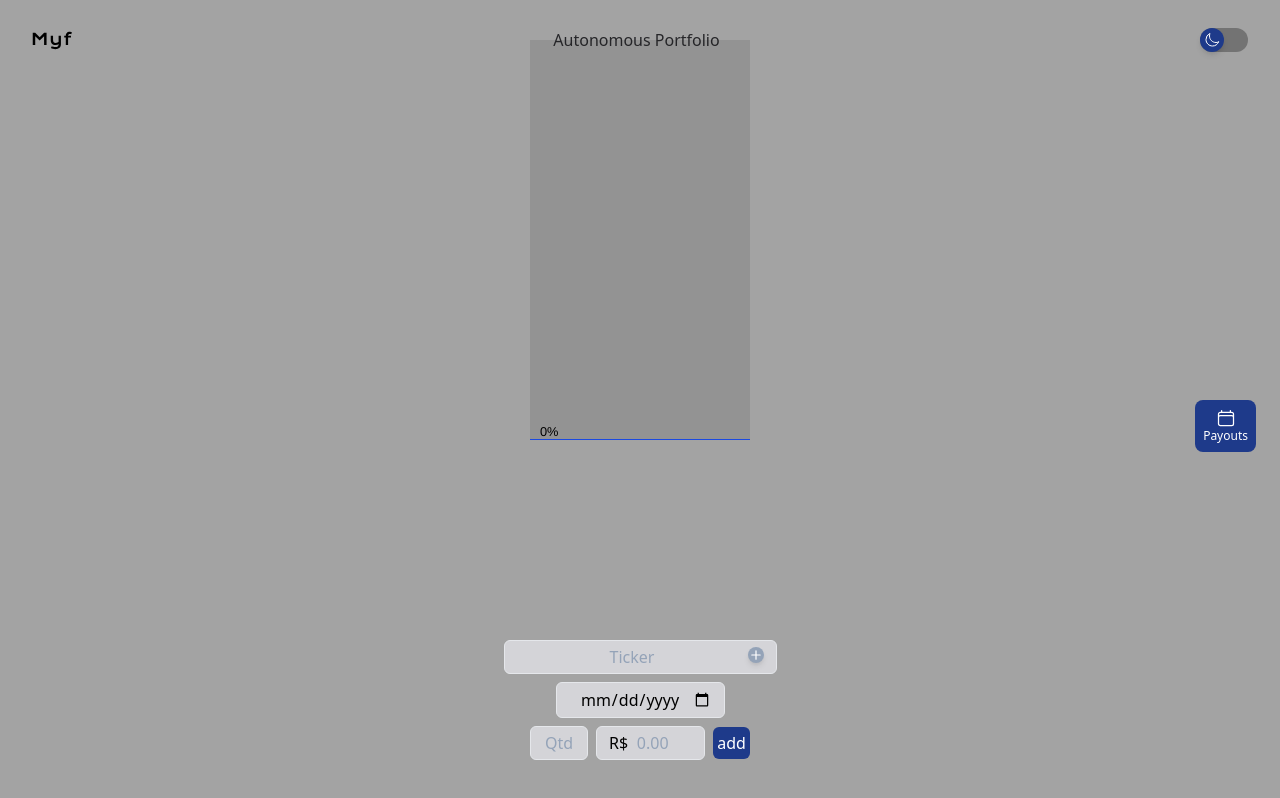
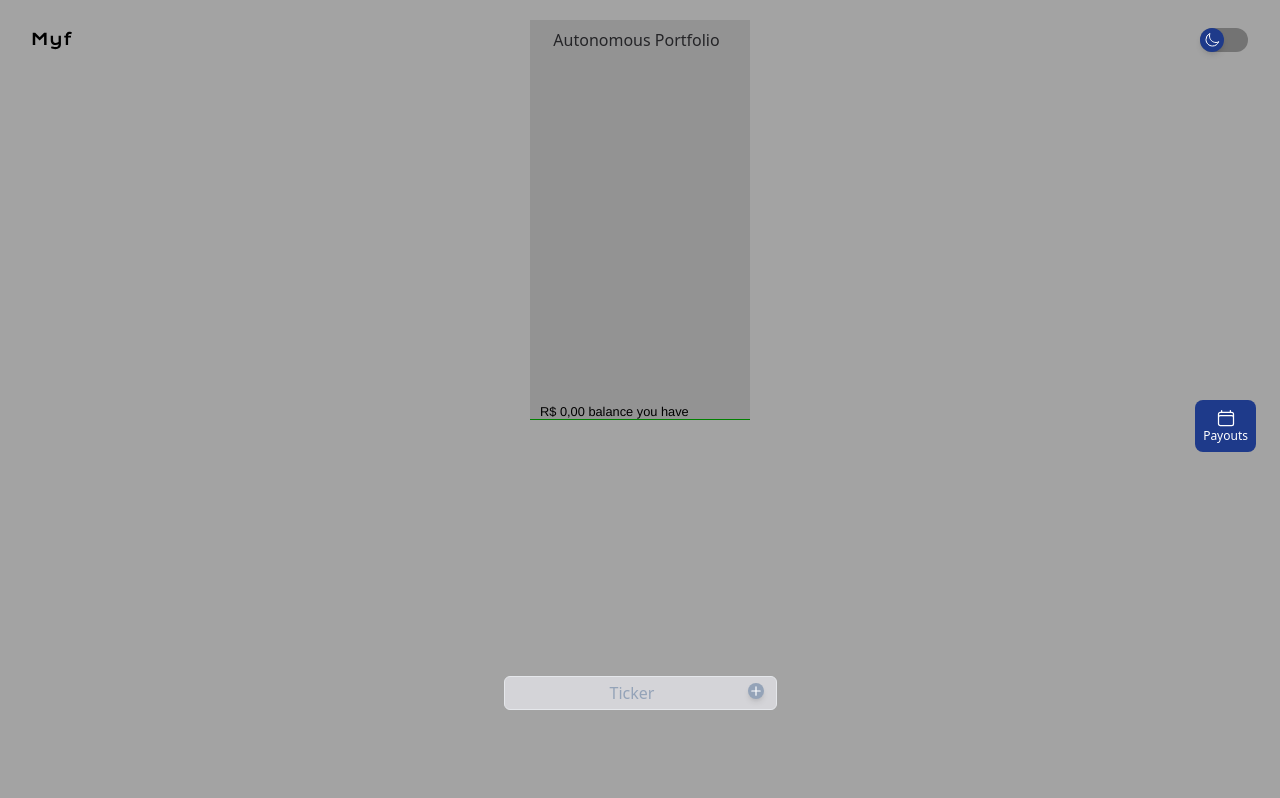
Before and after one commit to lowlife-technology/myf-pwa, a React (Vite) app: page /AutoPay in a window 1280 px wide. Built offline with nearby package versions, Linux system fonts and the light colour scheme.

Commit message:
feat: finish autopay

```diff
--- a/src/components/MaskedInput/MaskedInput.tsx
+++ b/src/components/MaskedInput/MaskedInput.tsx
@@ -19,11 +19,11 @@ export const MaskedInput = ({ form, small, children, placeholder }: MaskedInputP
           <PatternFormat
             id='date'
             placeholder={placeholder}
-            format={'##/##/####'}
+            format={'##/ ##/ ####'}
             onValueChange={(values) => {
               form.setValue('date', values.value);
             }}
-            className={`bg-transparent placeholder-slate-400 focus:outline-none ${
+            className={`bg-transparent text-center placeholder-slate-400 focus:outline-none ${
               small ? 'w-10' : ''
             } `}
           />
--- a/src/components/ProgressBar/index.tsx
+++ b/src/components/ProgressBar/index.tsx
@@ -148,7 +148,7 @@ const ProgressBar: React.FC<ProgressBarProps> = ({
   };
 
   return (
-    <div className={`${hight} absolute bottom-[160px] items-end flex`}>
+    <div className={`${hight} absolute bottom-[130px] items-end flex`}>
       <HighchartsReact
         containerProps={{ style: { height: containerHeigh } }}
         highcharts={Highcharts}
--- a/src/pages/AutoPayCalc/AutoPayCalc.tsx
+++ b/src/pages/AutoPayCalc/AutoPayCalc.tsx
@@ -1,4 +1,4 @@
-import { ChangeEvent, useState } from 'react';
+import { ChangeEvent, useEffect, useState } from 'react';
 import { AutoPaySlice, getAssetsThunk } from './slices/AutoPaySlices';
 import { InputConsumer } from './InputConsumer/NormalDataConsumer/InputConsumer';
 import { useAppSelector } from '../../hooks/useAppSelector';
@@ -8,35 +8,46 @@ import { DividendList } from './DividendList/DividendList';
 import { ComplementalInfo } from './ComplementalInfo/ComplementalInfo';
 import { Drawer } from '../../components/Drawer/Drawer';
 import { Chart } from './Chart/Chart';
+import { useForm } from 'react-hook-form';
+import { DataConsumer } from './InputConsumer/DateConsumer/DateConsumer';
 
 export default function AutoPayCalc() {
-  const [boughtDate, setBoughtDate] = useState('');
   const [asset, setAsset] = useState('');
   const [quant, setQuant] = useState(0);
   const [price, setPrice] = useState(0);
+  const [flip, setFlip] = useState(false);
+  const [formateDate, setFormateDate] = useState('');
+  const [formatedDayBought, setFormatedDayBought] = useState<Date | string>('');
+
+  // console.log(formatedDayBought);
 
   const dispatch = useAppDispatch();
 
-  const { cashDividends } = useAppSelector((store) => store.AutoPayReducer.data.dividendsData);
+  const form = useForm();
+
+  const { cashDividends } = useAppSelector((store) => store?.AutoPayReducer?.data?.dividendsData);
   const { data } = useAppSelector((store) => store.AutoPayReducer);
 
   const onAssetChose = () => {
-    dispatch(getAssetsThunk(asset));
+    // eslint-disable-next-line @typescript-eslint/no-explicit-any
+    dispatch<any>(getAssetsThunk(asset));
   };
 
-  console.log('ANTES', boughtDate);
+  // console.log('ANTES', form.getValues('date'));
 
-  const day = boughtDate.slice(8, 10);
-  const month = boughtDate.slice(5, 7);
-  const year = boughtDate.slice(0, 4);
+  useEffect(() => {
+    const day = form.getValues('date')?.slice(4, 8);
+    const month = form.getValues('date')?.slice(2, 4);
+    const year = form.getValues('date')?.slice(0, 2);
 
-  const formateDate = `${year}-${month}-${day}`;
+    const formatedDate = `${year}-${month}-${day}`;
+    setFormateDate(formatedDate);
 
-  console.log('durante', formateDate);
+    const dayBought = new Date(formateDate);
+    setFormatedDayBought(dayBought);
 
-  const formatedDayBought = new Date(formateDate);
-
-  console.log('depois', formatedDayBought);
+    // console.log('depois', formatedDayBought);
+  }, [form.watch('date')]);
 
   const pagamentosFiltrados = cashDividends.filter(
     (pagamento) => new Date(pagamento.paymentDate) > formatedDayBought
@@ -52,7 +63,7 @@ export default function AutoPayCalc() {
 
   const handleAddNewPurchase = () => {
     const newBoughtPerMonthData = {
-      startDate: boughtDate,
+      startDate: formateDate,
       quantity: quant,
       regularMarketPrice: price,
       purchaseVolume: quant * price,
@@ -61,6 +72,10 @@ export default function AutoPayCalc() {
     };
 
     dispatch(AutoPaySlice.actions.addOwnerPurchase(newBoughtPerMonthData));
+
+    setPrice(0);
+    setQuant(0);
+    setFlip(false);
   };
 
   return (
@@ -78,14 +93,14 @@ export default function AutoPayCalc() {
           onClick={onAssetChose}
           value={asset}
         />
-
-        <InputConsumer
-          placeholder='Date da compra'
-          type='date'
-          onChange={(e: ChangeEvent<HTMLInputElement>) => setBoughtDate(e.target.value)}
-          value={boughtDate}
-        />
-        <div className='flex gap-2 items-center'>
+        {!flip ? (
+          <div
+            className={`flex gap-2 items-center ${data.shortName ? 'opacity-95' : 'opacity-0'}`}
+          >
+            <DataConsumer form={form} placeholder={'00/00/0000'} onClick={() => setFlip(true)} />
+          </div>
+        ) : (
+          <div className='flex gap-2 items-center opacity-95'>
             <InputConsumer
               type='text'
               size='small'
@@ -110,6 +125,7 @@ export default function AutoPayCalc() {
               add
             </button>
           </div>
+        )}
         <Chart />
         <Drawer>
           <DividendList data={data} />
--- a/src/pages/AutoPayCalc/Chart/Chart.tsx
+++ b/src/pages/AutoPayCalc/Chart/Chart.tsx
@@ -2,37 +2,58 @@ import { useEffect, useState } from 'react';
 import ProgressBar, { StackedDataType } from '../../../components/ProgressBar';
 import { useAppSelector } from '../../../hooks/useAppSelector';
 import { decimalToBRLCurrency } from '../../../functions/DecimalToBrlCurrency';
+import { YAxisPlotLinesOptions } from 'highcharts';
 
 export const Chart = () => {
   const [color, setColor] = useState('rgba(12,12,12,0.5)');
   const [shiftState, setShiftState] = useState(false);
-
   const { staticReducer, data } = useAppSelector((store) => store.AutoPayReducer);
-
-  const regular = data.regularMarketPrice;
+  const [trisal, setTrisal] = useState(0);
 
   const earns = staticReducer.boughtPerMonth.reduce((total, earnPerPurchase) => {
     return total + earnPerPurchase.receivedAmount;
   }, 0);
 
+  const earnsPerCent = Math.floor(earns / 100);
+
   const quantity = staticReducer.boughtPerMonth.reduce((total, quoteQuantity) => {
     return total + quoteQuantity.quantity;
   }, 0);
+  const purchaseVolume = staticReducer.boughtPerMonth.reduce((total, marketPrice) => {
+    return total + marketPrice.purchaseVolume;
+  }, 0);
 
-  const vallumn = quantity * regular + earns;
+  const muchValuated = data.regularMarketPrice * quantity;
 
-  const inCash = Math.floor(vallumn / 100);
+  const valorization = muchValuated - purchaseVolume;
+  const valorizationPerCents = Math.floor(valorization / 100);
+
+  const balance = earns + valorization;
+  const balancePerCents = Math.floor(balance / 100);
 
   useEffect(() => {
-    const interval = setInterval(() => {
+    const interval1 = setInterval(() => {
       const newColor = getRandomColor();
       setColor(newColor);
       setShiftState((prevShiftState) => !prevShiftState);
+    }, 4000);
+    const interval2 = setInterval(() => {
+      if (trisal === 0) {
+        setTrisal(1);
+        console.log('zero');
+      } else if (trisal === 1) {
+        setTrisal(2);
+        console.log('um');
+      } else if (trisal === 2) {
+        setTrisal(0);
+        console.log('dois');
+      }
     }, 8000);
     return () => {
-      clearInterval(interval);
+      clearInterval(interval1);
+      clearInterval(interval2);
     };
-  }, []);
+  }, [trisal]);
 
   function getRandomColor() {
     const r = 12;
@@ -42,34 +63,88 @@ export const Chart = () => {
     return `rgba(${r},${g},${b},${alpha})`;
   }
 
-  const number = [inCash];
+  const numberObj = () => {
+    if (trisal === 0) {
+      return balancePerCents;
+    } else if (trisal === 1) {
+      return valorizationPerCents;
+    } else if (trisal === 2) {
+      return earnsPerCent;
+    }
+  };
+
+  const number = [numberObj()];
   const stacks = number.map((num) => ({
     y: num,
     color: color
   }));
 
-  const plotLines: Highcharts.YAxisPlotLinesOptions[] = [
-    {
-      value: inCash,
+  const plotLinesObj = () => {
+    if (trisal === 0) {
+      return {
+        value: balancePerCents,
         dashStyle: 'Solid',
-      color: '#1B49E0',
+        color: 'green',
         label: {
-        text: `${shiftState ? `R$ ${decimalToBRLCurrency(earns)}` : `${inCash}%`}`,
+          text: `${
+            shiftState
+              ? `R$ ${decimalToBRLCurrency(balance)} balance you have`
+              : `${balancePerCents}% balance you have`
+          }`,
           align: 'left',
           x: 10,
           y: -4
         },
         width: 2,
         zIndex: 5
+      };
+    } else if (trisal === 1) {
+      return {
+        value: valorizationPerCents,
+        dashStyle: 'Solid',
+        color: 'red',
+        label: {
+          text: `${
+            shiftState
+              ? `R$ ${decimalToBRLCurrency(valorization)} valorizated`
+              : `${valorizationPerCents}% valorizated`
+          }`,
+          align: 'left',
+          x: 10,
+          y: -4
+        },
+        width: 2,
+        zIndex: 5
+      };
+    } else if (trisal === 2) {
+      return {
+        value: earnsPerCent,
+        dashStyle: 'Solid',
+        color: 'blue',
+        label: {
+          text: `${
+            shiftState
+              ? `R$ ${decimalToBRLCurrency(earns)} provents you earn`
+              : `${earnsPerCent}% provents you earn`
+          }`,
+          align: 'left',
+          x: 10,
+          y: -4
+        },
+        width: 2,
+        zIndex: 5
+      };
     }
-  ];
+  };
+
+  const plotLines: Highcharts.YAxisPlotLinesOptions[] = [plotLinesObj() as YAxisPlotLinesOptions];
 
   return (
     <ProgressBar
       xLegend={['Agora']}
       chartWidth={220}
       barWidth={220}
-      hight='h-[600px]'
+      hight='h-[650px]'
       plotLines={plotLines}
       type='column'
       stackedData={[{ data: stacks }] as StackedDataType}
--- a/src/pages/AutoPayCalc/ComplementalInfo/ComplementalInfo.tsx
+++ b/src/pages/AutoPayCalc/ComplementalInfo/ComplementalInfo.tsx
@@ -12,7 +12,7 @@ export const ComplementalInfo = ({ display }: ComplementalInfo) => {
   }, 0);
 
   return (
-    <div className={`items-center ${display} justify-center`}>
+    <div className={`items-center mb-10 ${display} justify-center`}>
       {quantity !== 0 && (
         <div>
           <InfoCell textOne='There is' amount={quantity} textTwo='of quotes' />
--- a/src/pages/AutoPayCalc/CurrentAsset/CurrentAsset.tsx
+++ b/src/pages/AutoPayCalc/CurrentAsset/CurrentAsset.tsx
@@ -1,24 +1,34 @@
+import { useEffect, useState } from 'react';
 import { decimalToBRLCurrency } from '../../../functions/DecimalToBrlCurrency';
 import { useAppSelector } from '../../../hooks/useAppSelector';
 
 export const CurrentAsset = () => {
+  const [shiftSate, setShiftState] = useState(false);
   const { staticReducer, data } = useAppSelector((store) => store.AutoPayReducer);
 
   const earns = staticReducer.boughtPerMonth.reduce((total, earnPerPurchase) => {
     return total + earnPerPurchase.receivedAmount;
   }, 0);
 
-  const quantity = staticReducer.boughtPerMonth.reduce((total, quoteQuantity) => {
-    return total + quoteQuantity.quantity;
-  }, 0);
+  // const quantity = staticReducer.boughtPerMonth.reduce((total, quoteQuantity) => {
+  //   return total + quoteQuantity.quantity;
+  // }, 0);
 
   const regular = staticReducer.boughtPerMonth.reduce((total, marketPrice) => {
     return total + marketPrice.purchaseVolume;
   }, 0);
-  // console.log('reg', regular);
-  // console.log('SR', staticReducer);
 
-  const vallumn = quantity * regular + earns;
+  const vallumn = regular + earns;
+
+  useEffect(() => {
+    const interval = setInterval(() => {
+      setShiftState((prevShiftState) => !prevShiftState);
+    }, 8000);
+    return () => {
+      clearInterval(interval);
+    };
+  }, []);
+
   return (
     <div className='flex md:justify-start justify-center md:items-start'>
       <div className=' w-fit'>
@@ -28,9 +38,16 @@ export const CurrentAsset = () => {
               <img src={data.logourl} alt='logo' />
               <p className='text-xs'>{data.shortName}</p>
             </div>
-            <div className='flex gap-1 items-center'>
-              <p className='text-xs'>R$</p>
-              <p className='text-lg'>{decimalToBRLCurrency(vallumn)}</p>
+            <div className='flex flex-col items-center'>
+              <div className='flex gap-1 items-center'>
+                <p className='text-xs'>R$</p>
+                <p className='text-lg'>
+                  {shiftSate
+                    ? decimalToBRLCurrency(vallumn)
+                    : decimalToBRLCurrency(data.regularMarketPrice)}
+                </p>
+              </div>
+              <p className='text-xs'>{shiftSate ? 'much you have' : 'market price'}</p>
             </div>
           </div>
         ) : null}
--- a/src/pages/AutoPayCalc/InputConsumer/DateConsumer/DateConsumer.tsx
+++ b/src/pages/AutoPayCalc/InputConsumer/DateConsumer/DateConsumer.tsx
@@ -13,7 +13,7 @@ export const DataConsumer = ({ placeholder, onClick, form }: InputConsumerProps)
     return (
       <button
         onClick={onClick}
-        className='bg-slate-400 hover:bg-slate-600 text-white rounded-full shadow-md focus:outline-none'
+        className='bg-slate-400  hover:bg-slate-600 text-white rounded-full shadow-md focus:outline-none'
       >
         <PlusIcon className='w-4 h-4' />
       </button>
```
Lines whose indentation alone changed are shown as unchanged.
